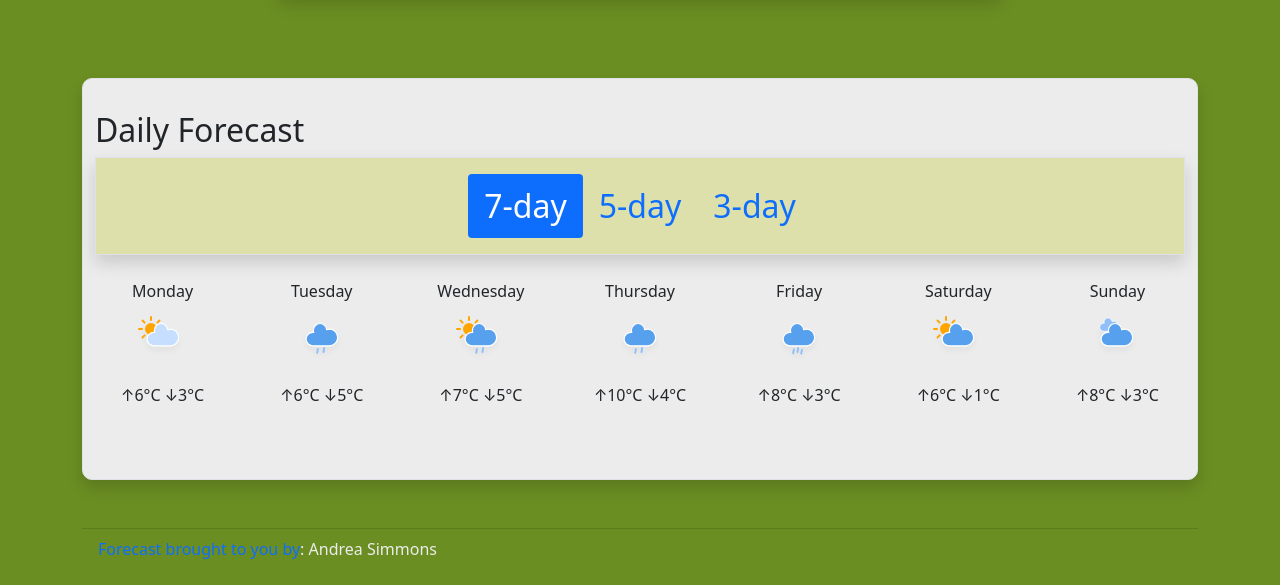
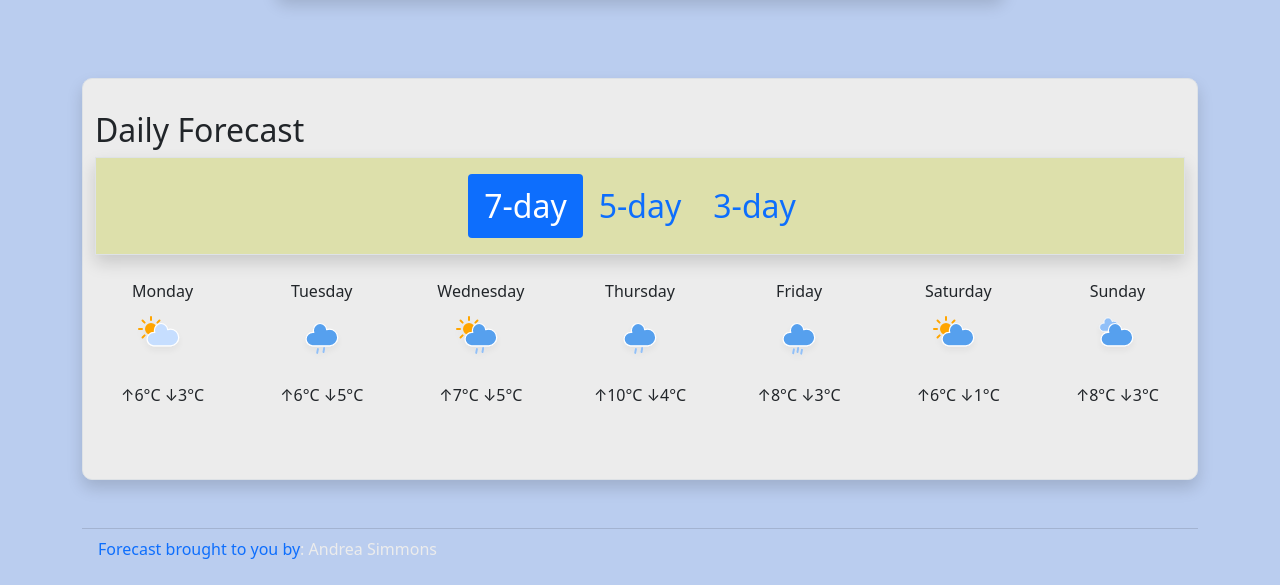
Before and after one commit to Ndrea3/AMS-Weather-App, a plain HTML site: page index.html in a window 1280 px wide. Shown: the part 652-1237 px from the top of the page. Drawn offline with nearby package versions, Linux system fonts and the light colour scheme; a web font is replaced by a local one.

Commit message:
Background Colour Change
Reverting a lighter blue background colour

```diff
--- a/index.html
+++ b/index.html
@@ -1,7 +1,7 @@
 <!DOCTYPE html>
 <html lang="en">
   <head>
-    <body style="background:olivedrab; border-radius: 5px;" ></body>
+    <body style="background:rgb(186, 205, 239); border-radius: 5px;" ></body>
     <meta charset="UTF-8" />
     <meta http-equiv="X-UA-Compatible" content="IE=edge" />
     <meta name="viewport" content="width=device-width, initial-scale=1.0" />
```
